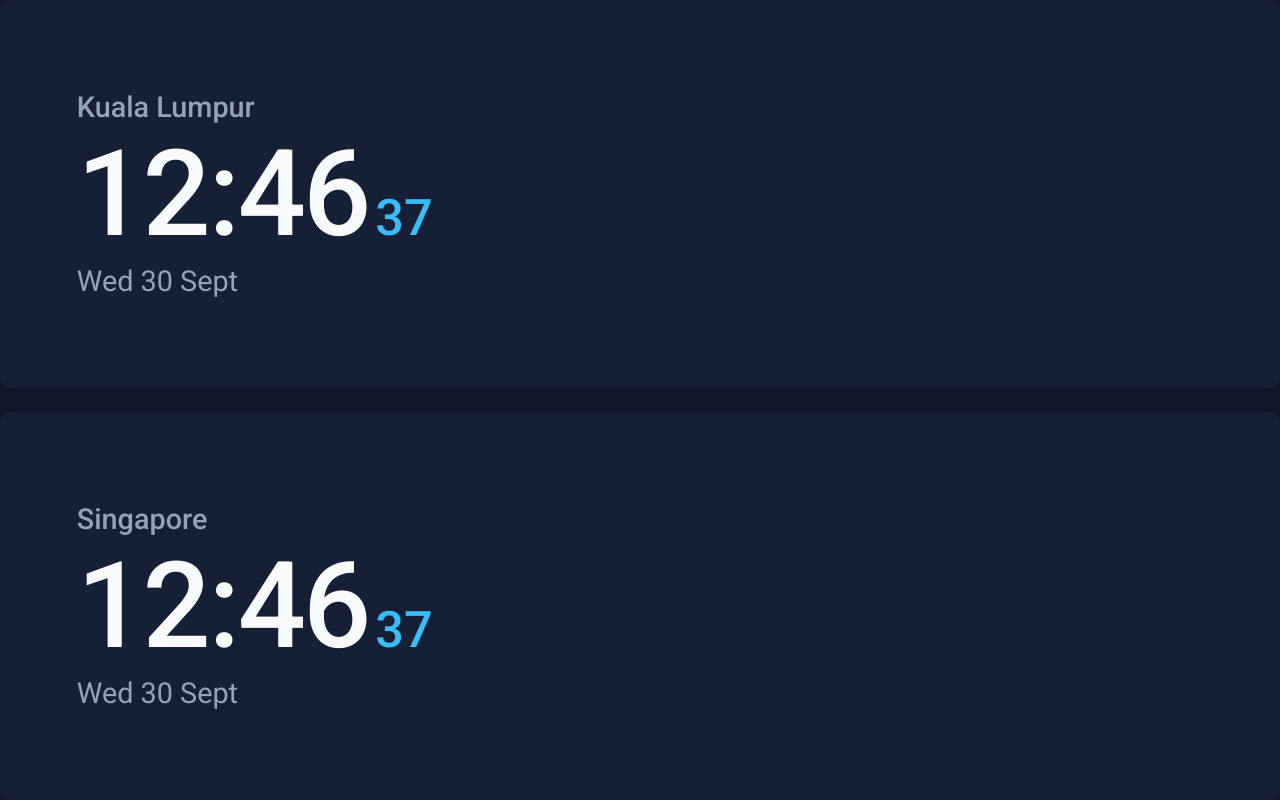
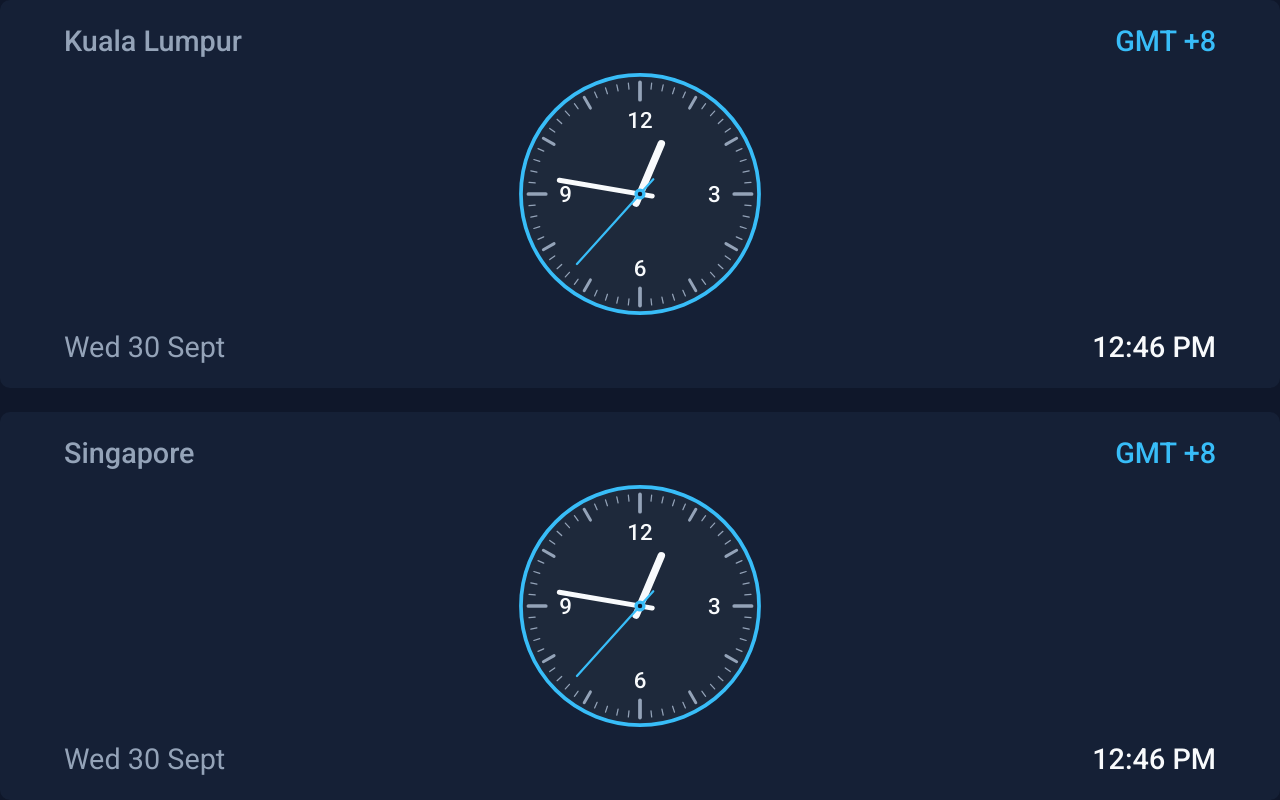
Before and after one commit to saifimran97/clock, a plain HTML site: page index.html in a window 1280 px wide. Drawn offline with Linux system fonts and the light colour scheme.

Commit message:
Refactor clock layout and time formatting
Adjusted padding and gap in clock styles, added new elements for city offset and digital time display, and modified time formatting logic.

```diff
--- a/index.html
+++ b/index.html
@@ -29,101 +29,207 @@
     display: flex;
     flex-direction: column;
     gap: 3vh;
-    padding: 0;
   }
   .clock {
     flex: 1;
     min-height: 0;
     background: var(--panel);
     border-radius: 10px;
-    padding: 4vh 6vw;
+    padding: 3vh 5vw;
     display: flex;
     flex-direction: column;
-    justify-content: center;
-    gap: 1.2vh;
+    gap: 1.5vh;
   }
   .city {
+    display: flex;
+    justify-content: space-between;
+    align-items: baseline;
     font-size: min(7.5vw, 3.6vh);
     font-weight: 500;
     color: var(--muted);
   }
-  .time {
-    font-size: min(27vw, 15vh);
+  .city .offset {
+    color: var(--accent);
     font-weight: 500;
-    line-height: 1;
     font-variant-numeric: tabular-nums;
-    letter-spacing: -0.02em;
-    white-space: nowrap;
   }
-  .time .sec {
-    font-size: 0.42em;
-    color: var(--accent);
-    margin-left: 0.12em;
-    letter-spacing: 0;
+  .face {
+    flex: 1;
+    min-height: 0;
+    display: flex;
+    align-items: center;
+    justify-content: center;
   }
-  .date {
+  .face svg { width: 100%; height: 100%; }
+  .foot {
+    display: flex;
+    justify-content: space-between;
+    align-items: baseline;
     font-size: min(7.5vw, 3.6vh);
     color: var(--muted);
   }
+  .foot .digital {
+    color: var(--text);
+    font-weight: 500;
+    font-variant-numeric: tabular-nums;
+  }
+  body.no-digital .digital { display: none; }
 </style>
 </head>
 <body>
 <div class="wrap">
-  <section class="clock" id="local">
-    <div class="city" data-role="city"></div>
-    <div class="time"><span data-role="hm">--:--</span><span class="sec" data-role="ss">--</span></div>
-    <div class="date" data-role="date"></div>
-  </section>
-  <section class="clock" id="hq">
-    <div class="city" data-role="city"></div>
-    <div class="time"><span data-role="hm">--:--</span><span class="sec" data-role="ss">--</span></div>
-    <div class="date" data-role="date"></div>
-  </section>
+  <section class="clock" id="local"></section>
+  <section class="clock" id="hq"></section>
 </div>
 
 <script>
   // Defaults: local = Kuala Lumpur, HQ = Singapore.
   // Change the HQ per room with the link, for example:
   //   .../?hq=Asia/Kolkata&hqname=New%20Delhi
+  // Hide the small digital time with:  &digital=off
+  // Show 24-hour time ("13:05 hrs") instead of AM/PM with:  &format=24
   var q = new URLSearchParams(location.search);
+  if (q.get("digital") === "off") document.body.classList.add("no-digital");
+
   var zones = [
     { id: "local", tz: q.get("local") || "Asia/Kuala_Lumpur", name: q.get("localname") || "Kuala Lumpur" },
     { id: "hq",    tz: q.get("hq")    || "Asia/Singapore",    name: q.get("hqname")    || "Singapore" }
   ];
 
+  var NS = "http://www.w3.org/2000/svg";
+  // Digital time format: AM/PM by default. Use &format=24 for "HH:MM hrs".
+  var use24 = q.get("format") === "24";
+
+  function svgEl(name, attrs) {
+    var el = document.createElementNS(NS, name);
+    for (var k in attrs) el.setAttribute(k, attrs[k]);
+    return el;
+  }
+
+  function buildFace() {
+    var svg = svgEl("svg", { viewBox: "-100 -100 200 200", preserveAspectRatio: "xMidYMid meet" });
+    svg.appendChild(svgEl("circle", { r: 96, fill: "#1E293B", stroke: "#38BDF8", "stroke-width": 3 }));
+
+    for (var i = 0; i < 60; i++) {
+      var major = i % 5 === 0;
+      var quarter = i % 15 === 0;
+      var r1 = 90;
+      var r2 = quarter ? 76 : (major ? 80 : 85);
+      var a = i * 6 * Math.PI / 180;
+      svg.appendChild(svgEl("line", {
+        x1: Math.sin(a) * r1, y1: -Math.cos(a) * r1,
+        x2: Math.sin(a) * r2, y2: -Math.cos(a) * r2,
+        stroke: "#94A3B8",
+        "stroke-width": quarter ? 3 : (major ? 2.4 : 1),
+        "stroke-linecap": "round"
+      }));
+    }
+
+    [["12", 0, -60], ["3", 60, 0], ["6", 0, 60], ["9", -60, 0]].forEach(function (n) {
+      var t = svgEl("text", {
+        x: n[1], y: n[2], fill: "#F8FAFC", "font-size": 18, "font-weight": 500,
+        "text-anchor": "middle", "dominant-baseline": "central",
+        "font-family": "Roboto, Segoe UI, Arial, sans-serif"
+      });
+      t.textContent = n[0];
+      svg.appendChild(t);
+    });
+
+    var hour = svgEl("line", { x1: 0, y1: 8,  x2: 0, y2: -44, stroke: "#F8FAFC", "stroke-width": 6,   "stroke-linecap": "round" });
+    var min  = svgEl("line", { x1: 0, y1: 10, x2: 0, y2: -66, stroke: "#F8FAFC", "stroke-width": 4,   "stroke-linecap": "round" });
+    var sec  = svgEl("line", { x1: 0, y1: 16, x2: 0, y2: -76, stroke: "#38BDF8", "stroke-width": 1.8, "stroke-linecap": "round" });
+    sec.style.transformOrigin = "0px 0px";
+    svg.appendChild(hour);
+    svg.appendChild(min);
+    svg.appendChild(sec);
+    svg.appendChild(svgEl("circle", { r: 4.5, fill: "#38BDF8" }));
+    svg.appendChild(svgEl("circle", { r: 1.8, fill: "#0F172A" }));
+
+    return { svg: svg, hour: hour, min: min, sec: sec };
+  }
+
   zones.forEach(function (z) {
     var root = document.getElementById(z.id);
-    z.el = {
-      city: root.querySelector('[data-role="city"]'),
-      hm:   root.querySelector('[data-role="hm"]'),
-      ss:   root.querySelector('[data-role="ss"]'),
-      date: root.querySelector('[data-role="date"]')
-    };
-    z.el.city.textContent = z.name;
+
+    var city = document.createElement("div");
+    city.className = "city";
+    var nameEl = document.createElement("span");
+    nameEl.textContent = z.name;
+    z.offsetEl = document.createElement("span");
+    z.offsetEl.className = "offset";
+    city.appendChild(nameEl);
+    city.appendChild(z.offsetEl);
+
+    var face = document.createElement("div");
+    face.className = "face";
+    z.hands = buildFace();
+    face.appendChild(z.hands.svg);
+
+    var foot = document.createElement("div");
+    foot.className = "foot";
+    z.dateEl = document.createElement("span");
+    z.digitalEl = document.createElement("span");
+    z.digitalEl.className = "digital";
+    foot.appendChild(z.dateEl);
+    foot.appendChild(z.digitalEl);
+
+    root.appendChild(city);
+    root.appendChild(face);
+    root.appendChild(foot);
+
     try {
-      z.timeFmt = new Intl.DateTimeFormat("en-GB", {
-        timeZone: z.tz, hour: "2-digit", minute: "2-digit", second: "2-digit", hour12: false
+      z.partsFmt = new Intl.DateTimeFormat("en-GB", {
+        timeZone: z.tz, hour: "2-digit", minute: "2-digit", second: "2-digit", hourCycle: "h23"
       });
       z.dateFmt = new Intl.DateTimeFormat("en-GB", {
         timeZone: z.tz, weekday: "short", day: "numeric", month: "short"
       });
+      z.offsetFmt = new Intl.DateTimeFormat("en-GB", {
+        timeZone: z.tz, timeZoneName: "shortOffset"
+      });
     } catch (e) {
-      z.el.city.textContent = z.name + " (unknown time zone)";
+      nameEl.textContent = z.name + " (unknown time zone)";
     }
   });
 
   function tick() {
     var now = new Date();
+    var ms = now.getMilliseconds();
     zones.forEach(function (z) {
-      if (!z.timeFmt) return;
-      var t = z.timeFmt.format(now).split(":");
-      z.el.hm.textContent = t[0] + ":" + t[1];
-      z.el.ss.textContent = t[2];
-      z.el.date.textContent = z.dateFmt.format(now).replace(",", "");
+      if (!z.partsFmt) return;
+      var p = z.partsFmt.format(now).split(":");
+      var h = parseInt(p[0], 10), m = parseInt(p[1], 10), s = parseInt(p[2], 10);
+      if (z.lastS === undefined) { z.rev = 0; }
+      else if (s < z.lastS) { z.rev++; }
+      z.lastS = s;
+      var secAngle = s * 6 + z.rev * 360;
+      var minAngle = (m + s / 60) * 6;
+      var hourAngle = ((h % 12) + m / 60) * 30;
+      if (z.lastSecAngle !== secAngle) {
+        z.hands.sec.style.transform = "rotate(" + secAngle + "deg)";
+        z.lastSecAngle = secAngle;
+      }
+      z.hands.min.setAttribute("transform", "rotate(" + minAngle + ")");
+      z.hands.hour.setAttribute("transform", "rotate(" + hourAngle + ")");
+      z.dateEl.textContent = z.dateFmt.format(now).replace(",", "");
+      if (use24) {
+        z.digitalEl.textContent = p[0] + ":" + p[1] + " hrs";
+      } else {
+        z.digitalEl.textContent = ((h % 12) || 12) + ":" + p[1] + " " + (h < 12 ? "AM" : "PM");
+      }
+      if (z.offsetFmt) {
+        var parts = z.offsetFmt.formatToParts(now);
+        for (var i = 0; i < parts.length; i++) {
+          if (parts[i].type === "timeZoneName") {
+            z.offsetEl.textContent = parts[i].value.replace("GMT", "GMT ");
+            break;
+          }
+        }
+      }
     });
   }
   tick();
-  setInterval(tick, 500);
+  setInterval(tick, 100);
 </script>
 </body>
 </html>
```
